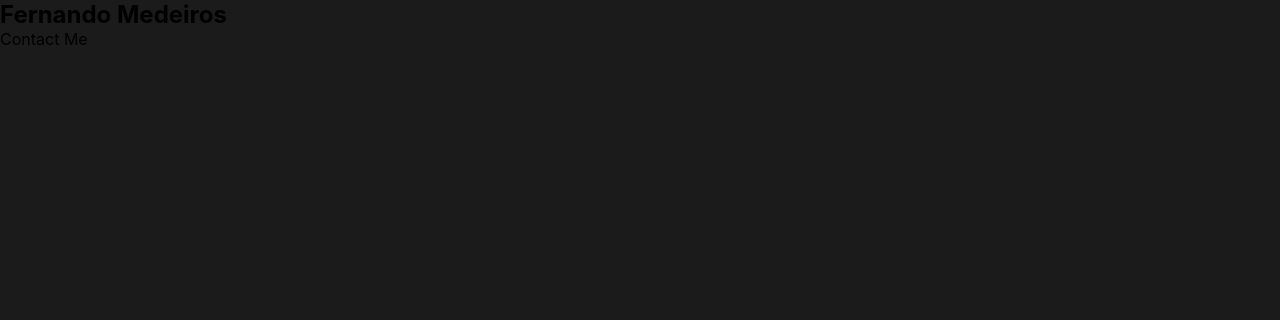
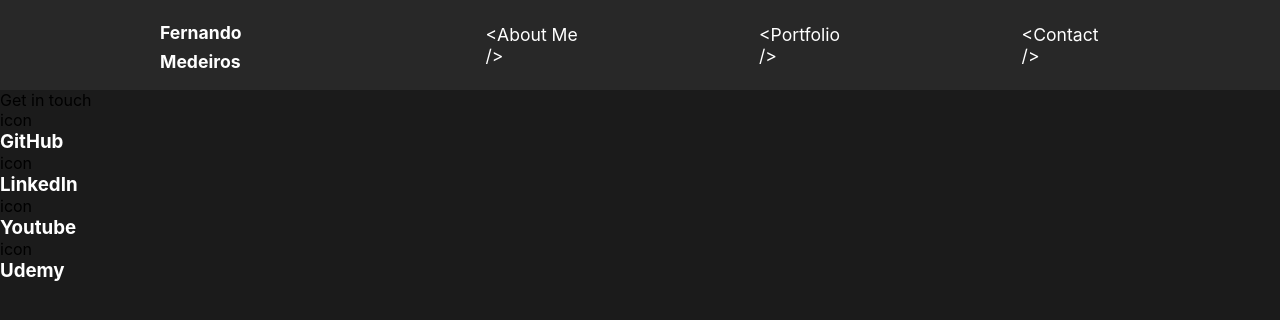
Before and after one commit to Fernandomn/zero-to-fullstack-my-portfolio, a React (Create React App) app in the folder frontend/: page /contact in a window 1280 px wide. Shown: the top 320 px of the page. Built offline with nearby package versions, Linux system fonts and the light colour scheme.

Commit message:
Moving browser router, and creating Nav menu

```diff
--- a/frontend/src/App.js
+++ b/frontend/src/App.js
@@ -1,6 +1,6 @@
 import React from "react";
 
-import { BrowserRouter, Route, Routes } from "react-router-dom";
+import { Route, Routes } from "react-router-dom";
 import GlobalStyle from "./components/GlobalStyle";
 import Nav from "./components/Nav";
 import AboutUs from "./pages/AboutUs";
@@ -12,13 +12,11 @@ function App() {
     <div>
       <GlobalStyle />
       <Nav />
-      <BrowserRouter>
-        <Routes>
-          <Route path="/" element={<AboutUs />} />
-          <Route path="/portfolio" element={<Portfolio />} />
-          <Route path="/contact" element={<Contact />} />
-        </Routes>
-      </BrowserRouter>
+      <Routes>
+        <Route path="/" element={<AboutUs />} />
+        <Route path="/portfolio" element={<Portfolio />} />
+        <Route path="/contact" element={<Contact />} />
+      </Routes>
     </div>
   );
 }
--- a/frontend/src/components/Nav.js
+++ b/frontend/src/components/Nav.js
@@ -1,4 +1,5 @@
 import React from "react";
+import { Link } from "react-router-dom";
 
 import styled from "styled-components";
 
@@ -8,16 +9,29 @@ const Nav = () => {
     portfolio: "<Portfolio />",
     contact: "<Contact />",
   };
+  const menuOption_ = [
+    { label: "<About Me />", url: "", key: "about" },
+    { label: "<Portfolio />", url: "/portfolio", key: "portfolio" },
+    { label: "<Contact />", url: "/contact", key: "contact" },
+  ];
 
   const renderMenu = () => {
-    return menuOption.map((option) => <li></li>);
+    return menuOption_.map((option, index) => (
+      <li>
+        <Link to={option.url} key={option.key}>
+          {option.label}
+        </Link>
+      </li>
+    ));
   };
 
   return (
-    <nav>
-      <h1>Fernando Medeiros</h1>
-      <ul></ul>
-    </nav>
+    <StyledNav>
+      <h1>
+        <Link to={"/"}>Fernando Medeiros</Link>
+      </h1>
+      <ul>{renderMenu()}</ul>
+    </StyledNav>
   );
 };
 
@@ -25,7 +39,26 @@ const StyledNav = styled.nav`
   min-height: 10vh;
   display: flex;
   margin: auto;
-  justify-content: space-evenly;
+  justify-content: space-between;
+  align-items: center;
+  padding: 1rem 10rem;
+  background-color: #282828;
+  position: sticky;
+  top: 0;
+
+  ul {
+    display: flex;
+    list-style: none;
+  }
+
+  li {
+    padding-left: 10rem;
+  }
+
+  a {
+    color: white;
+    text-decoration: none;
+  }
 `;
 
 export default Nav;
--- a/frontend/src/index.js
+++ b/frontend/src/index.js
@@ -1,13 +1,16 @@
-import React from 'react';
-import ReactDOM from 'react-dom/client';
-import './index.css';
-import App from './App';
-import reportWebVitals from './reportWebVitals';
+import React from "react";
+import ReactDOM from "react-dom/client";
+import { BrowserRouter } from "react-router-dom";
+import App from "./App";
+import "./index.css";
+import reportWebVitals from "./reportWebVitals";
 
-const root = ReactDOM.createRoot(document.getElementById('root'));
+const root = ReactDOM.createRoot(document.getElementById("root"));
 root.render(
   <React.StrictMode>
-    <App />
+    <BrowserRouter>
+      <App />
+    </BrowserRouter>
   </React.StrictMode>
 );
 
--- a/frontend/src/pages/Contact.js
+++ b/frontend/src/pages/Contact.js
@@ -1,7 +1,32 @@
 import React from "react";
 
 const Contact = () => {
-  return <div>Contact Me</div>;
+  const socialList = [
+    { id: 1, icon: "icon", title: "GitHub", url: "" },
+    { id: 2, icon: "icon", title: "LinkedIn", url: "" },
+    { id: 3, icon: "icon", title: "Youtube", url: "" },
+    { id: 4, icon: "icon", title: "Udemy", url: "" },
+  ];
+  const renderSocialList = () => {
+    return socialList.map((social) => (
+      <div className="social" key={social.id}>
+        {social.icon}
+        <h3>{social.title}</h3>
+      </div>
+    ));
+  };
+
+  return (
+    <div>
+      <div>Get in touch</div>
+      <div id="areas">
+        <div id="form"></div>
+        <div id="networks">
+          <div id="social">{renderSocialList()}</div>
+        </div>
+      </div>
+    </div>
+  );
 };
 
 export default Contact;
```
